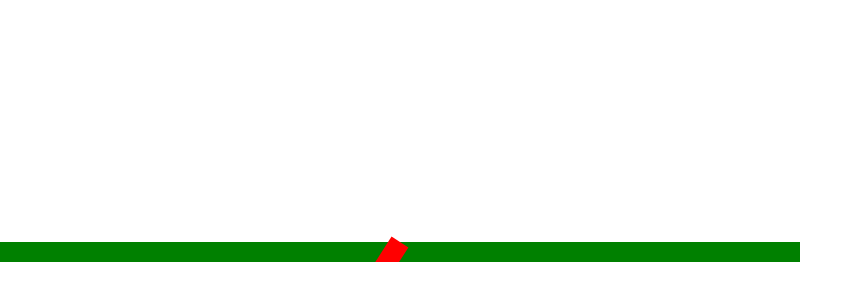
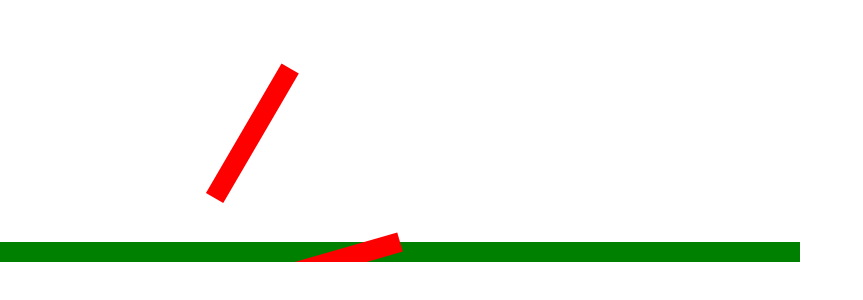
Before and after one commit to speedyfriend67/Ai-test-1, a plain HTML site: page index.html in a window 1280 px wide. Shown: the part 338-638 px from the top of the page, without its empty margins (0-863 px from the left). Drawn offline with Linux system fonts and the light colour scheme.

Commit message:
Update index.html

```diff
--- a/index.html
+++ b/index.html
@@ -3,7 +3,7 @@
 <head>
   <meta charset="UTF-8">
   <meta name="viewport" content="width=device-width, initial-scale=1.0">
-  <title>AI Learning to Balance Sticks</title>
+  <title>AI Balancing Two Sticks</title>
   <style>
     body {
       margin: 0;
@@ -29,13 +29,17 @@
 
     // AI
     const ai = {
-      x: canvas.width / 2 - stickWidth / 2,
-      y: canvas.height - groundHeight - stickHeight,
+      x1: canvas.width / 2 - stickWidth / 2,
+      y1: canvas.height - groundHeight - stickHeight,
+      x2: canvas.width / 2 - stickWidth / 2,
+      y2: canvas.height - groundHeight - stickHeight,
       width: stickWidth,
       height: stickHeight,
       color: "red",
-      angle: 0,
-      angularVelocity: 0
+      angle1: 0,
+      angle2: 0,
+      angularVelocity1: 0,
+      angularVelocity2: 0
     };
 
     // Actions
@@ -50,48 +54,66 @@
     const qTable = {};
 
     // Initialize Q-values
-    for (const action of actions) {
-      qTable[action] = 0;
+    for (const action1 of actions) {
+      for (const action2 of actions) {
+        qTable[`${action1}-${action2}`] = 0;
+      }
     }
 
-    // Update AI position and angle based on action
-    function updateAI(action) {
-      // Apply action
-      ai.angularVelocity += action * 0.1;
+    // Update AI position and angle based on actions
+    function updateAI(action1, action2) {
+      // Apply actions
+      ai.angularVelocity1 += action1 * 0.1;
+      ai.angularVelocity2 += action2 * 0.1;
 
-      // Update angle and position
-      ai.angle += ai.angularVelocity;
-      ai.angularVelocity *= 0.99; // Damping
+      // Update angles and positions
+      ai.angle1 += ai.angularVelocity1;
+      ai.angle2 += ai.angularVelocity2;
+      ai.angularVelocity1 *= 0.99; // Damping
+      ai.angularVelocity2 *= 0.99;
 
-      // Update position based on angle
-      ai.x = canvas.width / 2 - stickWidth / 2 + Math.sin(ai.angle) * stickHeight / 2;
-      ai.y = canvas.height - groundHeight - stickHeight / 2 - Math.cos(ai.angle) * stickHeight / 2;
+      // Update positions based on angles
+      ai.x1 = canvas.width / 2 - stickWidth / 2 + Math.sin(ai.angle1) * stickHeight / 2;
+      ai.y1 = canvas.height - groundHeight - stickHeight / 2 - Math.cos(ai.angle1) * stickHeight / 2;
+
+      ai.x2 = ai.x1 - Math.sin(ai.angle2) * stickHeight;
+      ai.y2 = ai.y1 - Math.cos(ai.angle2) * stickHeight;
 
       // Apply gravity
-      ai.angularVelocity += gravity;
+      ai.angularVelocity1 += gravity;
+      ai.angularVelocity2 += gravity;
 
       // Draw everything
       draw();
     }
 
-    // Choose action using epsilon-greedy strategy
-    function chooseAction() {
+    // Choose actions using epsilon-greedy strategy
+    function chooseActions() {
+      const key = chooseActionKey();
+      const [action1, action2] = key.split('-').map(Number);
+      return [action1, action2];
+    }
+
+    // Choose action key using epsilon-greedy strategy
+    function chooseActionKey() {
       if (Math.random() < explorationRate) {
         // Explore
-        return actions[Math.floor(Math.random() * actions.length)];
+        const action1 = actions[Math.floor(Math.random() * actions.length)];
+        const action2 = actions[Math.floor(Math.random() * actions.length)];
+        return `${action1}-${action2}`;
       } else {
         // Exploit (choose action with highest Q-value)
-        const bestAction = actions.reduce((best, action) => (qTable[action] > qTable[best] ? action : best), actions[0]);
-        return bestAction;
+        const bestKey = Object.keys(qTable).reduce((best, key) => (qTable[key] > qTable[best] ? key : best), Object.keys(qTable)[0]);
+        return bestKey;
       }
     }
 
     // Q-learning update
-    function qLearningUpdate(action, nextAction) {
-      const reward = Math.abs(ai.angle) < 1 ? 1 : 0; // Reward for balancing
+    function qLearningUpdate(key, nextKey) {
+      const reward = Math.abs(ai.angle1) < 1 && Math.abs(ai.angle2) < 1 ? 1 : 0; // Reward for balancing
 
       // Q-value update
-      qTable[action] += learningRate * (reward + discountFactor * qTable[nextAction] - qTable[action]);
+      qTable[key] += learningRate * (reward + discountFactor * qTable[nextKey] - qTable[key]);
     }
 
     // Draw the game elements
@@ -103,10 +125,16 @@
       ctx.fillStyle = "green";
       ctx.fillRect(0, canvas.height - groundHeight, canvas.width, groundHeight);
 
-      // Draw AI stick
+      // Draw AI sticks
+      drawStick(ai.x1, ai.y1, ai.angle1);
+      drawStick(ai.x2, ai.y2, ai.angle2);
+    }
+
+    // Draw a stick based on position and angle
+    function drawStick(x, y, angle) {
       ctx.save();
-      ctx.translate(ai.x + ai.width / 2, ai.y + ai.height / 2);
-      ctx.rotate(ai.angle);
+      ctx.translate(x + ai.width / 2, y + ai.height / 2);
+      ctx.rotate(angle);
       ctx.fillStyle = ai.color;
       ctx.fillRect(-ai.width / 2, -ai.height / 2, ai.width, ai.height);
       ctx.restore();
@@ -114,12 +142,15 @@
 
     // Game loop
     function gameLoop() {
-      const action = chooseAction();
-      updateAI(action);
+      const [action1, action2] = chooseActions();
+      updateAI(action1, action2);
 
       // Perform a random action for exploration
-      const nextAction = actions[Math.floor(Math.random() * actions.length)];
-      qLearningUpdate(action, nextAction);
+      const nextAction1 = actions[Math.floor(Math.random() * actions.length)];
+      const nextAction2 = actions[Math.floor(Math.random() * actions.length)];
+      const nextKey = `${nextAction1}-${nextAction2}`;
+      const key = `${action1}-${action2}`;
+      qLearningUpdate(key, nextKey);
 
       requestAnimationFrame(gameLoop);
     }
```
